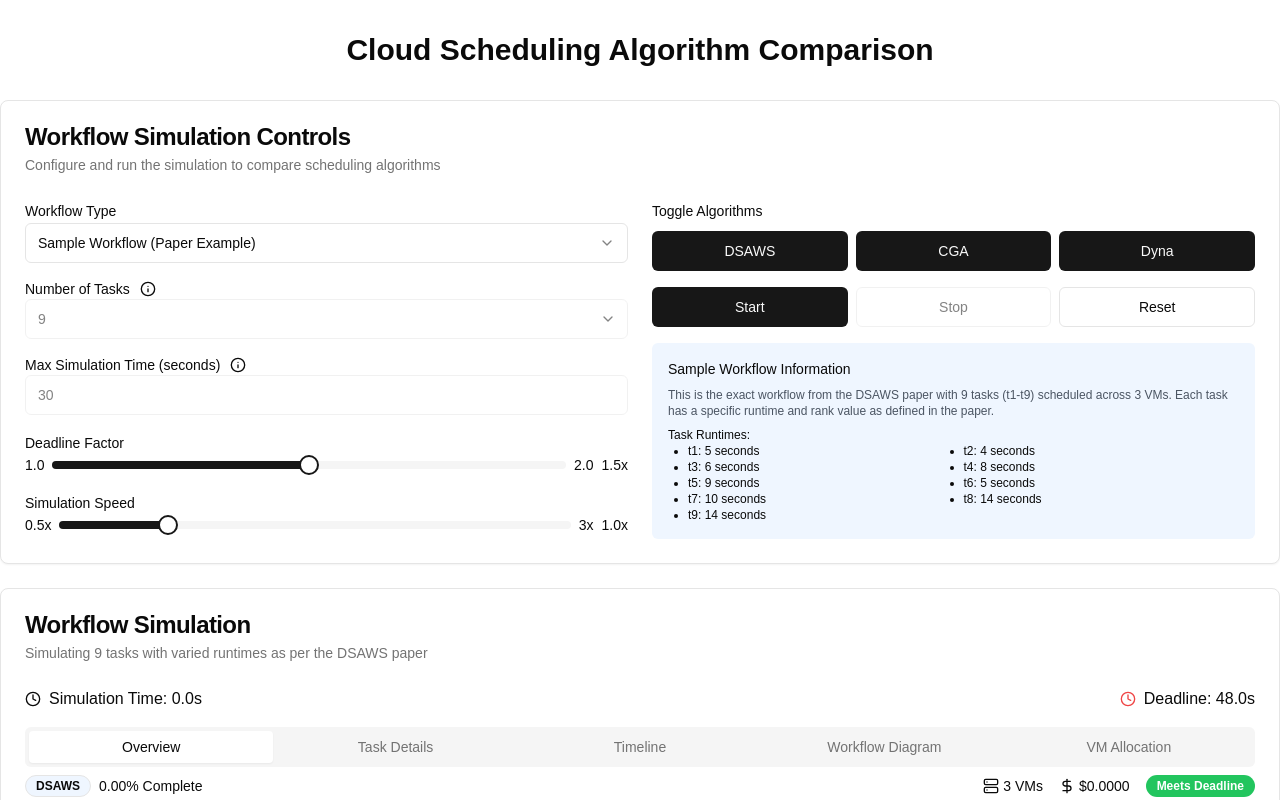
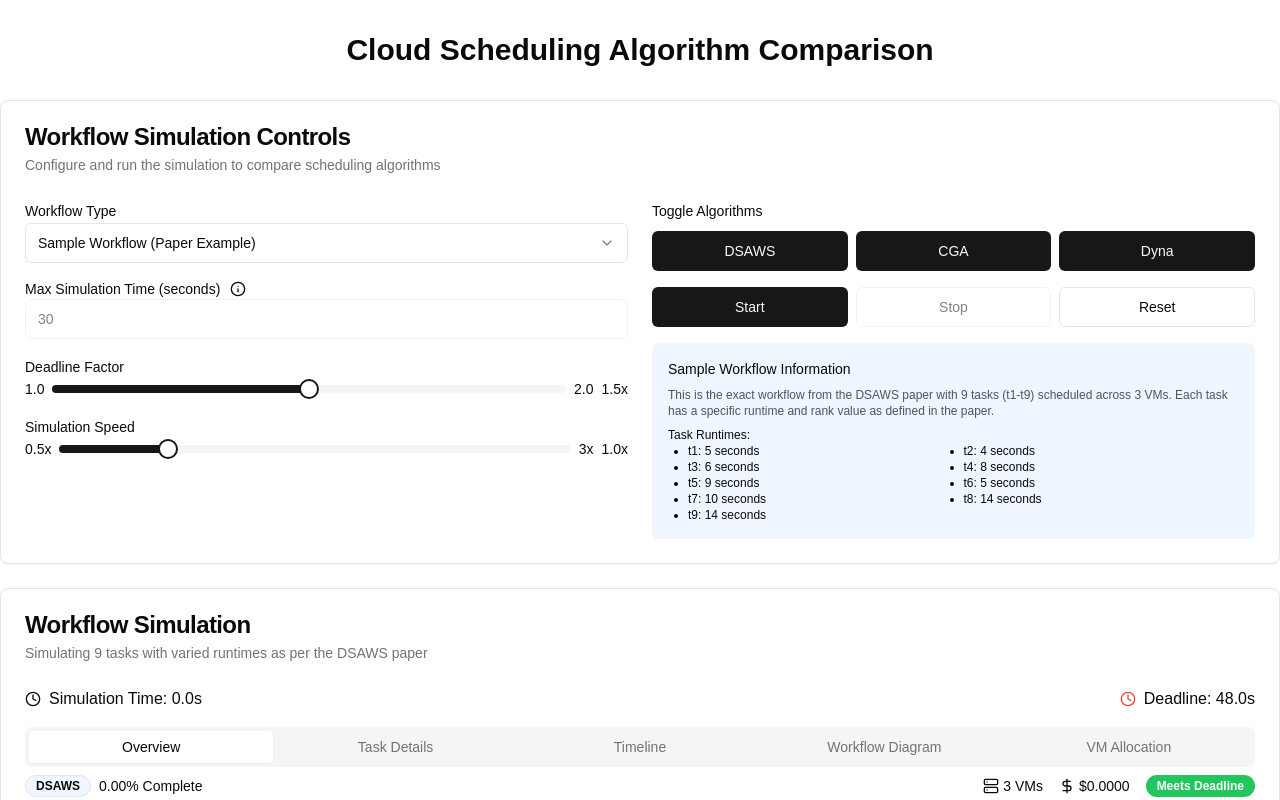
Before and after one commit to hairbui76/v0-cloud-scheduling, a Next.js app: page / in a window 1280 px wide. Shown: the top 800 px of the page. Built offline with nearby package versions, Linux system fonts and the light colour scheme.

Commit message:
:wrench: Update

```diff
--- a/components/simulation-tab.tsx
+++ b/components/simulation-tab.tsx
@@ -101,7 +101,7 @@ export default function SimulationTab() {
                 </Select>
               </div>
 
-              <div>
+              {selectedWorkflow !== "sample" && <div>
                 <div className="flex items-center space-x-2">
                   <label className="text-sm font-medium">Number of Tasks</label>
                   <TooltipProvider delayDuration={0}>
@@ -164,9 +164,9 @@ export default function SimulationTab() {
                     </DropdownMenu>
                   </div>
                 </div>
-              </div>
+              </div>}
 
-              <div>
+              {selectedWorkflow === "sample" && <div>
                 <div className="flex items-center space-x-2">
                   <label className="text-sm font-medium">Max Simulation Time (seconds)</label>
                   <TooltipProvider delayDuration={0}>
@@ -206,7 +206,7 @@ export default function SimulationTab() {
                     disabled={selectedWorkflow === "sample"}
                   />
                 </div>
-              </div>
+              </div>}
 
               <div>
                 <label className="text-sm font-medium">Deadline Factor</label>
```
Also changed, not shown: 1 other file (tests, documents, lock files or other folders).
